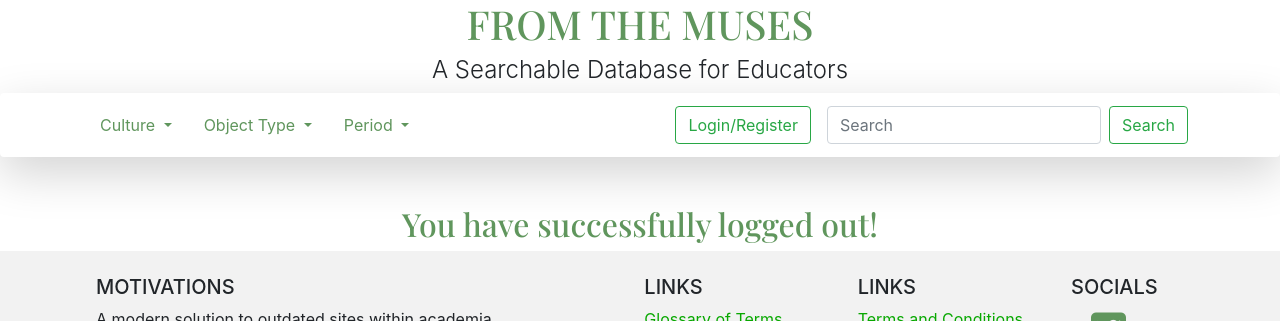
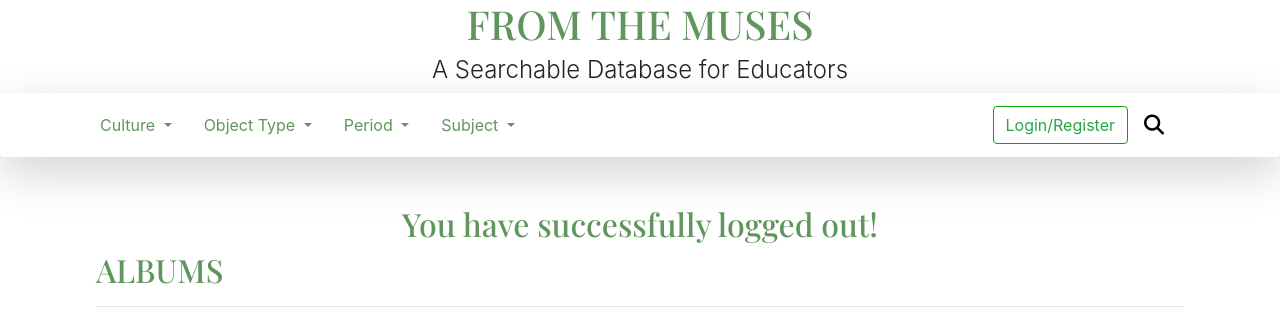
Before and after one commit to zhubiii/FromTheMuses, a Django app: template pages/templates/pages/logged_out.html in a window 1280 px wide. Shown: the top 321 px of the page. Run offline with Django 3.2, Linux system fonts and the light colour scheme; the template is opened without the code that fills it, so the values that code supplies are empty; some libraries are stand-ins or nearby versions.

Commit message:
navbar changes based on registerd user or not

```diff
--- a/pages/templates/pages/logged_out.html
+++ b/pages/templates/pages/logged_out.html
@@ -1,5 +1,5 @@
-{% extends 'base.html' %}
+{% extends 'pages/home.html' %}
 
-{% block content%}
+{% block title%}
 <h2 class="title_color title_font mx-3 text-center">You have successfully logged out!</h2>
 {% endblock %}
--- a/register/templates/registration/login.html
+++ b/register/templates/registration/login.html
@@ -1,7 +1,6 @@
 {% extends "base.html" %}
 
 {% load crispy_forms_tags %}
-
 {% block content %}
 <form method="POST" class="mx-5 px-5 from-group">
     {% csrf_token %}
--- a/register/urls.py
+++ b/register/urls.py
@@ -1,7 +1,9 @@
 from django.urls import path
-from .views import register_form_view
+from .views import register_form_view,RegisterSuccessPageView
 
 app_name = 'register'
 urlpatterns = [
-    path('', register_form_view, name='register-form')
+    path('', register_form_view, name='register-form'),
+    path('registration-successful', RegisterSuccessPageView.as_view(), name='registration-success')
+
 ]
--- a/templates/base.html
+++ b/templates/base.html
@@ -22,6 +22,24 @@
             color: #08a800 !important;
         }
 
+        .btn-success:hover{
+            background-color: #08a800 !important;
+            color: #ffffff !important;
+        }
+
+        .btn-success{
+            background-color: #ffffff !important;
+            color: #08a800 !important;
+        }
+
+        .btn-outline-success{
+          border-color: #08a800 !important;
+        }
+
+        .btn-outline-success:hover{
+            color: #ffffff !important;
+        }
+
         .card-img-top {
              width: 100%;
              height: 15vw;
@@ -34,6 +52,15 @@
           transform: scale(1.05);
         }
 
+
+	      .fa-black{
+          color: #000000 !important;
+       	}
+
+	      .fa-black:hover{
+          color: #000000 !important;
+       	}
+
 	      .fa-cog{
           color: #60965d !important;
        	}
@@ -41,6 +68,14 @@
       	.fa-cog:hover{
           color: #08a800 !important;
     	    transform: scale(1.05);
+        }
+
+        [data-toggle="collapse"] .fas:before {
+          content: "\f010";
+        }
+
+        [data-toggle="collapse"].collapsed .fas:before {
+          content: "\f002";
         }
 
     </style>
@@ -62,6 +97,8 @@
         <h4 class="font-weight-light text-center">A Searchable Database for Educators</h4>
 {% comment %}         </div> {% endcomment %}
         {% include 'navbar.html' %}
+        {% block title %}
+        {% endblock %}
         {% block content%}
         replace me
         {% endblock %}
@@ -125,6 +162,11 @@
                   <li>
                     <a class="text-greenlink" href="/admin">Admin</a>
                   </li>
+                  {% if user.is_authenticated %}
+                  <li>
+                    <a class="text-primary" href="/logout">Logout</a>
+                  </li>
+                  {% endif %}
                 </ul>
 
               </div>
--- a/templates/navbar.html
+++ b/templates/navbar.html
@@ -47,17 +47,39 @@
 {% endcomment %}
         </div>
       </li>
+      <li class="nav-item dropdown">
+        <a class="nav-link dropdown-toggle ml-3 title_color" href="#" id="navbarDropdown" role="button" data-toggle="dropdown" aria-haspopup="true" aria-expanded="false">
+          Subject
+        </a>
+        <div class="dropdown-menu" aria-labelledby="navbarDropdown">
+          <a class="dropdown-item" href="#">Myth</a>
+          <a class="dropdown-item" href="#">Imperial</a>
+          <a class="dropdown-item" href="#">Daily Life</a>
+          <a class="dropdown-item" href="#">Ritual</a>
+          <a class="dropdown-item" href="#">Decorative</a>
+          <a class="dropdown-item" href="#">Military & War</a>
+          <a class="dropdown-item" href="#">Death & Burial</a>
+        </div>
+      </li>
       </li>
     </ul>
     {% if user.is_authenticated %}
-      <a type="button" class="btn btn-outline-success mr-3" href="/about">View Profile</a>
+      <form class="form-inline">
+      <button type="button" class="btn btn-success mr-3">Upload an Image</button>
+       <a type="button" class="btn btn-sm btn-outline-secondary mr-3" href="/about">View Profile</a>
+      </form>
     {% else %}
       <a type="button" class="btn btn-outline-success mr-3" href="/login">Login/Register</a>
     {% endif %}
+    <a href="#search" class="collapsed" data-toggle="collapse" role="button" aria-expanded="false" aria-controls="search">
+      <i class="mr-5 pr-5 fas fa-lg fa-black"></i>
+    </a>
+    <div class="collapse" id="search">
     <form class="form-inline my-2 my-lg-0 mr-4 pr-5">
       <input class="form-control mr-sm-2" type="search" placeholder="Search" aria-label="Search">
       <button class="btn btn-outline-success my-2 my-sm-0" type="submit">Search</button>
     </form>
+    </div>
   </div>
 </nav>
 </div>
```
Also changed, not shown: register/templates/register/register_success.html (added, +11 -0 lines), register/views.py (+6 -1 lines). Lines whose indentation alone changed are shown as unchanged.
